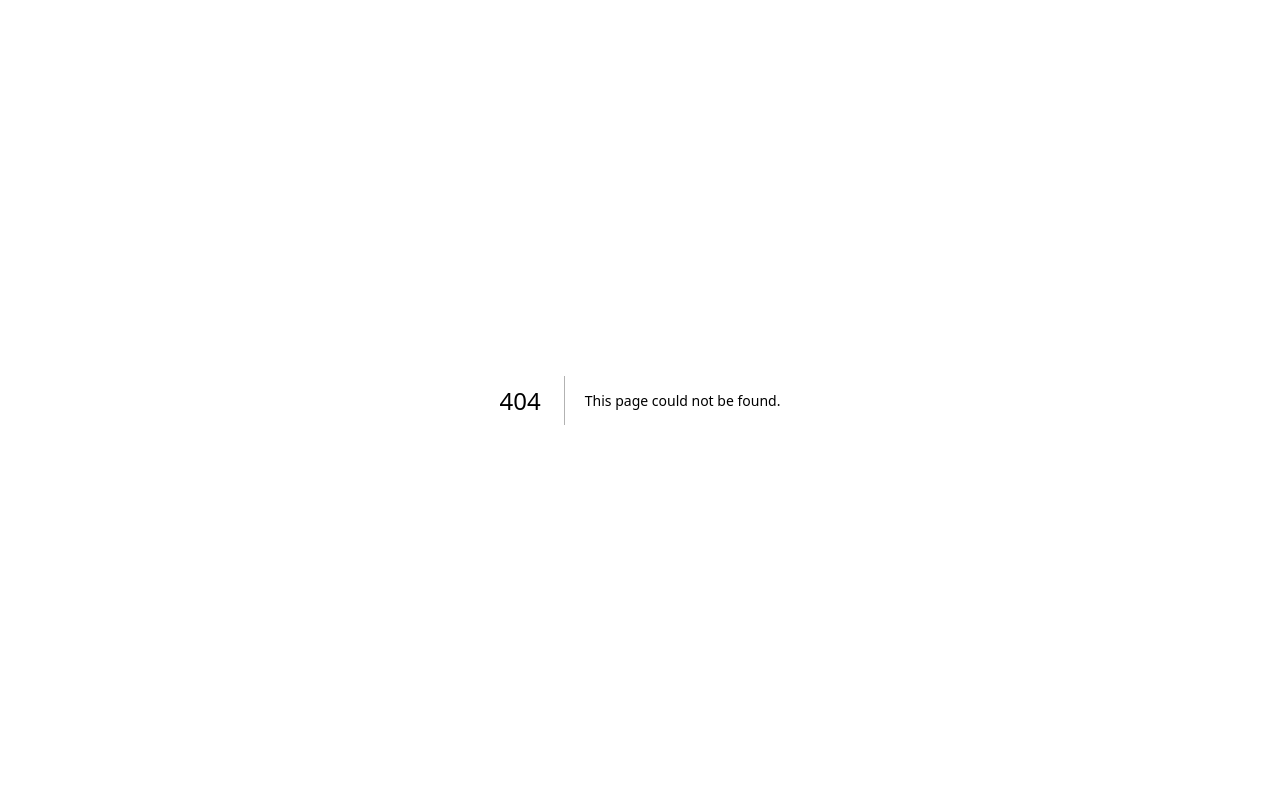
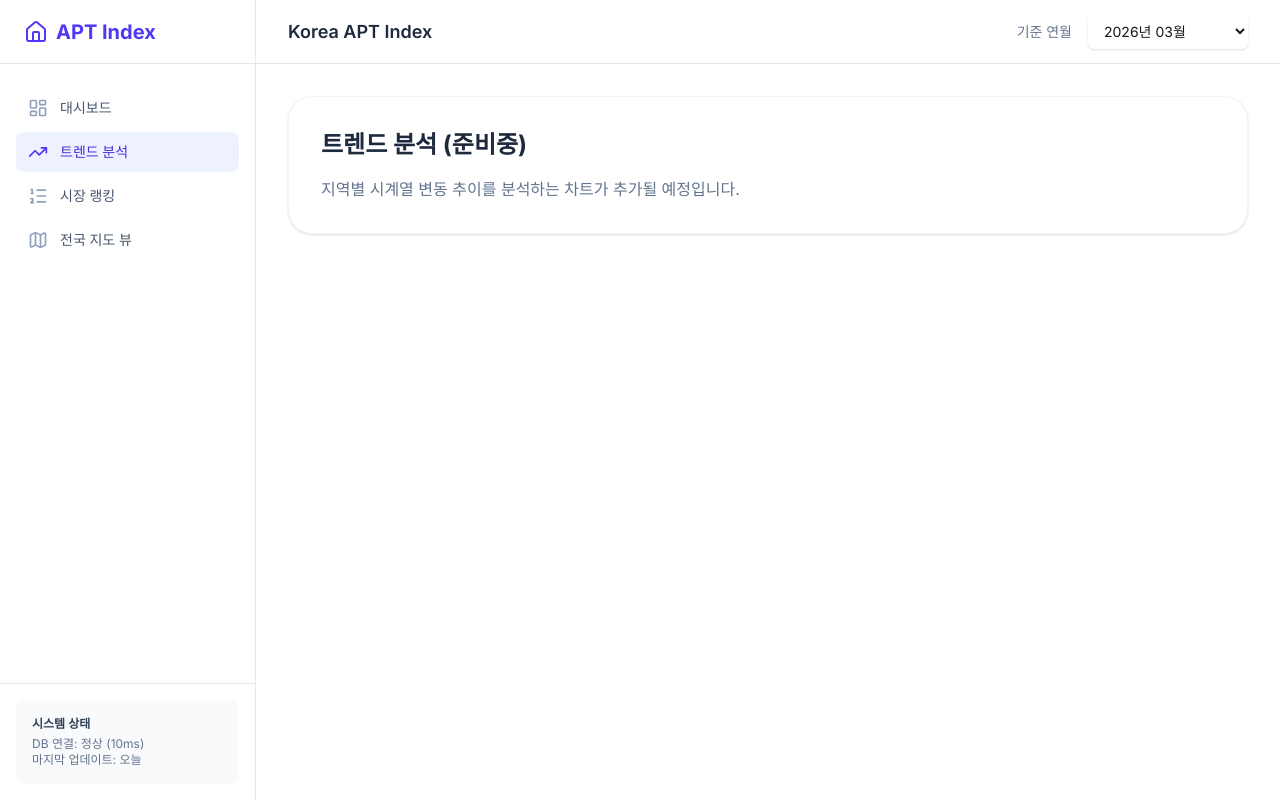
Before and after one commit to space-cap/korea-apt-index, a Next.js app in the folder frontend/: page /trend in a window 1280 px wide. Before the commit this address had no page. Built offline with nearby package versions, Linux system fonts and the light colour scheme.

Commit message:
프론트

```diff
--- a/frontend/package.json
+++ b/frontend/package.json
@@ -10,10 +10,13 @@
   },
   "dependencies": {
     "axios": "^1.15.0",
+    "clsx": "^2.1.1",
+    "lucide-react": "^1.8.0",
     "next": "16.2.3",
     "react": "19.2.4",
     "react-dom": "19.2.4",
-    "recharts": "^3.8.1"
+    "recharts": "^3.8.1",
+    "tailwind-merge": "^3.5.0"
   },
   "devDependencies": {
     "@tailwindcss/postcss": "^4",
--- a/frontend/src/app/layout.tsx
+++ b/frontend/src/app/layout.tsx
@@ -1,20 +1,14 @@
 import type { Metadata } from "next";
-import { Geist, Geist_Mono } from "next/font/google";
+import { Inter } from "next/font/google";
 import "./globals.css";
+import Sidebar from "@/components/layout/Sidebar";
+import Header from "@/components/layout/Header";
 
-const geistSans = Geist({
-  variable: "--font-geist-sans",
-  subsets: ["latin"],
-});
-
-const geistMono = Geist_Mono({
-  variable: "--font-geist-mono",
-  subsets: ["latin"],
-});
+const inter = Inter({ subsets: ["latin"] });
 
 export const metadata: Metadata = {
-  title: "Create Next App",
-  description: "Generated by create next app",
+  title: "Korea APT Index Dashboard",
+  description: "전국 아파트 매매가격지수 대시보드",
 };
 
 export default function RootLayout({
@@ -23,11 +17,19 @@ export default function RootLayout({
   children: React.ReactNode;
 }>) {
   return (
-    <html
-      lang="en"
-      className={`${geistSans.variable} ${geistMono.variable} h-full antialiased`}
-    >
-      <body className="min-h-full flex flex-col">{children}</body>
+    <html lang="ko">
+      <body className={`${inter.className} bg-slate-50 text-slate-900`}>
+        {/* 사이드바는 왼쪽에 고정 배치됨 */}
+        <Sidebar />
+
+        {/* 오른쪽 메인 컨텐츠 영역 (사이드바 폭 64=16rem(256px) 만큼 여백) */}
+        <div className="ml-64 flex flex-col min-h-screen">
+          <Header />
+          <main className="flex-1 p-8">
+            {children}
+          </main>
+        </div>
+      </body>
     </html>
   );
 }
--- /dev/null
+++ b/frontend/src/app/map/page.tsx
@@ -0,0 +1,12 @@
+export default function MapPage() {
+  return (
+    <div className="max-w-6xl mx-auto">
+      <div className="bg-white rounded-3xl shadow-sm border border-slate-100 p-8 h-[600px] flex flex-col items-center justify-center">
+        <h1 className="text-2xl font-bold text-slate-800 mb-4">전국 지도 뷰 (준비중)</h1>
+        <p className="text-slate-500">
+          지도 API를 연동하여 시각적인 히트맵을 제공할 영역입니다.
+        </p>
+      </div>
+    </div>
+  );
+}
--- /dev/null
+++ b/frontend/src/app/ranking/page.tsx
@@ -0,0 +1,12 @@
+export default function RankingPage() {
+  return (
+    <div className="max-w-6xl mx-auto">
+      <div className="bg-white rounded-3xl shadow-sm border border-slate-100 p-8">
+        <h1 className="text-2xl font-bold text-slate-800 mb-4">전국 시장 랭킹 (준비중)</h1>
+        <p className="text-slate-500">
+          모든 지역의 상승/하락률을 테이블 형태로 조회하고 비교할 수 있는 랭킹 화면입니다.
+        </p>
+      </div>
+    </div>
+  );
+}
--- /dev/null
+++ b/frontend/src/app/trend/page.tsx
@@ -0,0 +1,12 @@
+export default function TrendPage() {
+  return (
+    <div className="max-w-6xl mx-auto">
+      <div className="bg-white rounded-3xl shadow-sm border border-slate-100 p-8">
+        <h1 className="text-2xl font-bold text-slate-800 mb-4">트렌드 분석 (준비중)</h1>
+        <p className="text-slate-500">
+          지역별 시계열 변동 추이를 분석하는 차트가 추가될 예정입니다.
+        </p>
+      </div>
+    </div>
+  );
+}
--- /dev/null
+++ b/frontend/src/components/charts/RankingChart.tsx
@@ -0,0 +1,52 @@
+"use client";
+
+import { BarChart, Bar, XAxis, YAxis, CartesianGrid, Tooltip, ResponsiveContainer, Cell } from "recharts";
+import { RankingData } from "@/types";
+
+interface RankingChartProps {
+  data: RankingData[];
+}
+
+export default function RankingChart({ data }: RankingChartProps) {
+  if (!data || data.length === 0) {
+    return (
+      <div className="w-full h-full flex flex-col items-center justify-center text-slate-400">
+        <p>데이터가 없습니다.</p>
+        <p className="text-sm mt-2">선택하신 조건에 해당하는 데이터가 서버에 없을 수 있습니다.</p>
+      </div>
+    );
+  }
+
+  // 지수 값의 최솟값 계산 (X축 시작점을 데이터에 맞추기 위함)
+  const minValue = Math.min(...data.map(d => d.INDEX_VALUE));
+  const minDomain = Math.floor(minValue - 5); // 조금 더 여유있게
+
+  return (
+    <ResponsiveContainer width="100%" height="100%">
+      <BarChart data={data} layout="vertical" margin={{ top: 20, right: 60, left: 40, bottom: 20 }}>
+        <CartesianGrid strokeDasharray="3 3" horizontal={false} stroke="#f1f5f9" />
+        <XAxis type="number" domain={[minDomain, 'dataMax + 5']} hide />
+        <YAxis
+          dataKey="REGION_NAME"
+          type="category"
+          tick={{ fill: '#475569', fontSize: 14, fontWeight: 600 }}
+          width={100}
+        />
+        <Tooltip
+          cursor={{ fill: '#f8fafc' }}
+          contentStyle={{ borderRadius: '12px', border: 'none', boxShadow: '0 10px 15px -3px rgba(0,0,0,0.1)' }}
+        />
+        <Bar
+          dataKey="INDEX_VALUE"
+          radius={[0, 10, 10, 0]}
+          barSize={45}
+          label={{ position: 'right', fill: '#6366f1', fontWeight: 800, fontSize: 16 }}
+        >
+          {data.map((entry, index) => (
+            <Cell key={`cell-${index}`} fill={index === 0 ? '#4f46e5' : '#818cf8'} />
+          ))}
+        </Bar>
+      </BarChart>
+    </ResponsiveContainer>
+  );
+}
--- /dev/null
+++ b/frontend/src/components/layout/Header.tsx
@@ -0,0 +1,53 @@
+"use client";
+
+import { useRouter, useSearchParams, usePathname } from "next/navigation";
+import { Suspense } from "react";
+
+// Suspense 경고 방지를 위한 별도 컴포넌트
+function HeaderSelect() {
+  const router = useRouter();
+  const searchParams = useSearchParams();
+  const pathname = usePathname();
+
+  // 기본값을 202603으로 설정 (URL 파라미터가 없으면 202603을 기본값으로 사용)
+  const currentMonth = searchParams.get("target_month") || "202603";
+
+  // 월을 변경하면 URL 쿼리 파라미터를 갱신하여 서버 컴포넌트들이 데이터를 재요청하도록 함
+  const handleMonthChange = (e: React.ChangeEvent<HTMLSelectElement>) => {
+    const newMonth = e.target.value;
+    const params = new URLSearchParams(searchParams.toString());
+    params.set("target_month", newMonth);
+    router.push(`${pathname}?${params.toString()}`);
+  };
+
+  return (
+    <div className="flex items-center gap-4">
+      <span className="text-sm font-medium text-slate-500">기준 연월</span>
+      <select
+        value={currentMonth}
+        onChange={handleMonthChange}
+        className="block w-40 pl-3 pr-10 py-2 text-base border-slate-200 focus:outline-none focus:ring-indigo-500 focus:border-indigo-500 sm:text-sm rounded-md shadow-sm bg-white"
+      >
+        {/* 임시 하드코딩 옵션 (나중에 동적 데이터로 변경 가능) */}
+        <option value="202603">2026년 03월</option>
+        <option value="202602">2026년 02월</option>
+        <option value="202601">2026년 01월</option>
+        <option value="202512">2025년 12월</option>
+      </select>
+    </div>
+  );
+}
+
+export default function Header() {
+  return (
+    <header className="h-16 bg-white border-b border-slate-200 flex items-center justify-between px-8 sticky top-0 z-10 w-full">
+      <div className="flex items-center">
+        <h2 className="text-lg font-semibold text-slate-800">Korea APT Index</h2>
+      </div>
+
+      <Suspense fallback={<div className="text-sm text-slate-400">필터 로딩 중...</div>}>
+         <HeaderSelect />
+      </Suspense>
+    </header>
+  );
+}
--- /dev/null
+++ b/frontend/src/components/layout/Sidebar.tsx
@@ -0,0 +1,55 @@
+"use client";
+
+import Link from "next/link";
+import { usePathname } from "next/navigation";
+import { LayoutDashboard, TrendingUp, Map as MapIcon, ListOrdered, Home } from "lucide-react";
+import { cn } from "@/lib/utils";
+
+const navItems = [
+  { name: "대시보드", href: "/", icon: LayoutDashboard },
+  { name: "트렌드 분석", href: "/trend", icon: TrendingUp },
+  { name: "시장 랭킹", href: "/ranking", icon: ListOrdered },
+  { name: "전국 지도 뷰", href: "/map", icon: MapIcon },
+];
+
+export default function Sidebar() {
+  const pathname = usePathname();
+
+  return (
+    <aside className="w-64 bg-white border-r border-slate-200 flex flex-col h-screen fixed top-0 left-0">
+      <div className="h-16 flex items-center px-6 border-b border-slate-200">
+        <Link href="/" className="flex items-center gap-2 font-bold text-xl text-indigo-600">
+          <Home className="w-6 h-6" />
+          <span>APT Index</span>
+        </Link>
+      </div>
+      <nav className="flex-1 py-6 px-4 space-y-1">
+        {navItems.map((item) => {
+          const isActive = pathname === item.href;
+          return (
+            <Link
+              key={item.name}
+              href={item.href}
+              className={cn(
+                "flex items-center gap-3 px-3 py-2.5 rounded-lg text-sm font-medium transition-colors",
+                isActive
+                  ? "bg-indigo-50 text-indigo-700"
+                  : "text-slate-600 hover:bg-slate-50 hover:text-slate-900"
+              )}
+            >
+              <item.icon className={cn("w-5 h-5", isActive ? "text-indigo-600" : "text-slate-400")} />
+              {item.name}
+            </Link>
+          );
+        })}
+      </nav>
+      <div className="p-4 border-t border-slate-200">
+        <div className="bg-slate-50 rounded-lg p-4 text-xs text-slate-500">
+          <p className="font-semibold mb-1 text-slate-700">시스템 상태</p>
+          <p>DB 연결: 정상 (10ms)</p>
+          <p>마지막 업데이트: 오늘</p>
+        </div>
+      </div>
+    </aside>
+  );
+}
--- /dev/null
+++ b/frontend/src/lib/api.ts
@@ -0,0 +1,11 @@
+import axios from "axios";
+
+// 내부 환경변수 또는 기본 URL 사용 (여기서는 로컬 FastAPI 기준 설정)
+const baseURL = process.env.NEXT_PUBLIC_API_URL || "http://127.0.0.1:8000";
+
+export const api = axios.create({
+  baseURL,
+  headers: {
+    "Content-Type": "application/json",
+  },
+});
--- /dev/null
+++ b/frontend/src/lib/utils.ts
@@ -0,0 +1,19 @@
+import { type ClassValue, clsx } from "clsx"
+import { extendTailwindMerge } from "tailwind-merge"
+
+const customTwMerge = extendTailwindMerge({
+    extend: {
+      theme: {
+        colors: [{
+          indigo: ['50', '600'],
+          rose: ['500'],
+          blue: ['500'],
+          slate: ['50', '400', '500', '800', '900'],
+        }]
+      }
+    }
+  })
+
+export function cn(...inputs: ClassValue[]) {
+  return customTwMerge(clsx(inputs))
+}
--- /dev/null
+++ b/frontend/src/types/index.ts
@@ -0,0 +1,19 @@
+export interface Region {
+  REGION_ID: number;
+  REGION_NAME: string;
+  PARENT_REGION_ID: number | null;
+  REGION_TYPE: string;
+  USE_YN: string;
+  CREATED_AT: string;
+}
+
+export interface RankingData {
+  REGION_NAME: string;
+  INDEX_VALUE: number;
+}
+
+export interface ApiResponse<T> {
+  status: string;
+  data: T;
+  message?: string;
+}
```
Also changed, not shown: frontend/src/app/page.tsx (+60 -77 lines), 1 other file (tests, documents, lock files or other folders).
